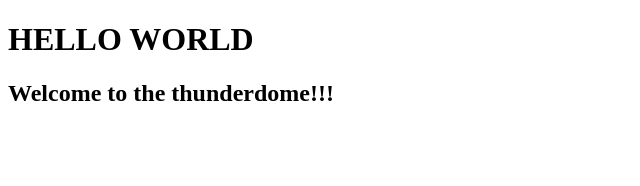
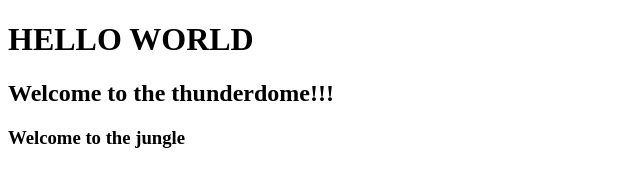
Before and after one commit to kafilkins/fantasy_football_2023, a plain HTML site: page index.html in a window 1280 px wide. Shown: the whole page, without its empty margins (0-640 px from the left). Drawn offline with Linux system fonts and the light colour scheme.

Commit message:
This is my 3rd commit

```diff
--- a/index.html
+++ b/index.html
@@ -8,5 +8,6 @@
   <body>
     <h1>HELLO WORLD</h1>
     <h2>Welcome to the thunderdome!!!</h2>
+    <h3>Welcome to the jungle</h3>
   </body>
 </html>
```
